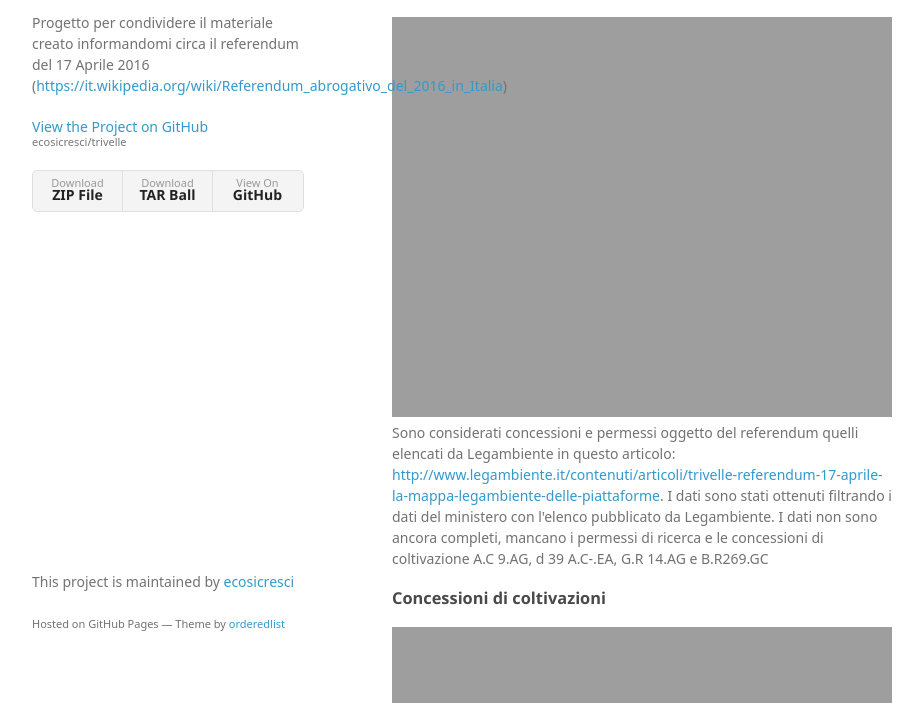
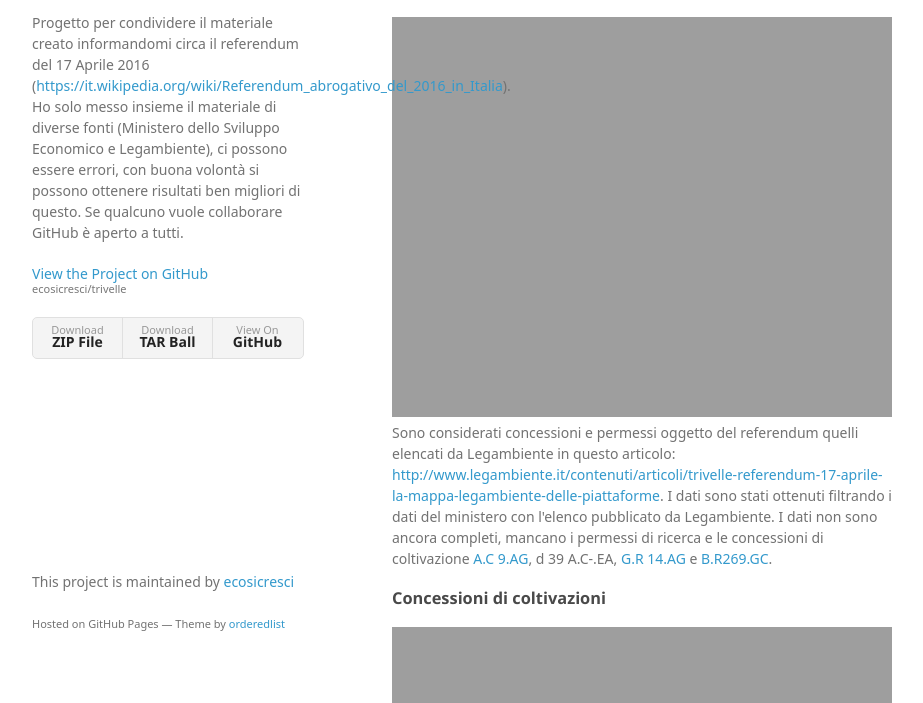
Before and after one commit to ecosicresci/trivelle, a plain HTML site: page index.html in a window 1280 px wide. Shown: the part 97-800 px from the top of the page, without its empty margins (178-1101 px from the left). Drawn offline with Linux system fonts and the light colour scheme; some packages are replaced by stand-ins of ours; a web font is replaced by a local one.

Commit message:
expanding project description

```diff
--- a/index.html
+++ b/index.html
@@ -16,7 +16,7 @@
     <div class="wrapper">
       <header>
         <h1>Trivelle</h1>
-        <p>Progetto per condividere il materiale creato informandomi circa il referendum del 17 Aprile 2016 (<a href="https://it.wikipedia.org/wiki/Referendum_abrogativo_del_2016_in_Italia">https://it.wikipedia.org/wiki/Referendum_abrogativo_del_2016_in_Italia</a>)</p>
+        <p>Progetto per condividere il materiale creato informandomi circa il referendum del 17 Aprile 2016 (<a href="https://it.wikipedia.org/wiki/Referendum_abrogativo_del_2016_in_Italia">https://it.wikipedia.org/wiki/Referendum_abrogativo_del_2016_in_Italia</a>). Ho solo messo insieme il materiale di diverse fonti (Ministero dello Sviluppo Economico e Legambiente), ci possono essere errori, con buona volontà si possono ottenere risultati ben migliori di questo. Se qualcuno vuole collaborare GitHub è aperto a tutti.</p>
 
         <p class="view"><a href="https://github.com/ecosicresci/trivelle">View the Project on GitHub <small>ecosicresci/trivelle</small></a></p>
 
@@ -31,7 +31,7 @@
 
 			<h3>Concessioni e permessi oggetto del referendum (in mare entro le 12 miglia)</h3>
 			<iframe height="400" width="100%" frameborder="0" style="border:0" src="http://ecosicresci.github.io/trivelle/maps/concessioni-permessi-entro-12miglia.html"></iframe>
-			<p>Sono considerati concessioni e permessi oggetto del referendum quelli elencati da Legambiente in questo articolo: <a href="http://www.legambiente.it/contenuti/articoli/trivelle-referendum-17-aprile-la-mappa-legambiente-delle-piattaforme">http://www.legambiente.it/contenuti/articoli/trivelle-referendum-17-aprile-la-mappa-legambiente-delle-piattaforme</a>. I dati sono stati ottenuti filtrando i dati del ministero con l'elenco pubblicato da Legambiente. I dati non sono ancora completi, mancano i permessi di ricerca e le concessioni di coltivazione A.C 9.AG, d 39 A.C-.EA, G.R 14.AG e B.R269.GC</p>
+			<p>Sono considerati concessioni e permessi oggetto del referendum quelli elencati da Legambiente in questo articolo: <a href="http://www.legambiente.it/contenuti/articoli/trivelle-referendum-17-aprile-la-mappa-legambiente-delle-piattaforme">http://www.legambiente.it/contenuti/articoli/trivelle-referendum-17-aprile-la-mappa-legambiente-delle-piattaforme</a>. I dati sono stati ottenuti filtrando i dati del ministero con l'elenco pubblicato da Legambiente. I dati non sono ancora completi, mancano i permessi di ricerca e le concessioni di coltivazione <a href="http://unmig.mise.gov.it/unmig/titoli/mappa.asp?cod=978">A.C 9.AG</a>, d 39 A.C-.EA, <a href="http://unmig.sviluppoeconomico.gov.it/unmig/titoli/mappa.asp?cod=656">G.R 14.AG</a> e <a href="http://unmig.sviluppoeconomico.gov.it/unmig/titoli/mappa.asp?cod=673">B.R269.GC</a>.</p>
 
 			<h3>Concessioni di coltivazioni</h3>
 			<iframe height="400" width="100%" frameborder="0" style="border:0" src="http://ecosicresci.github.io/trivelle/maps/concessioni-coltivazione.html"></iframe>
```
